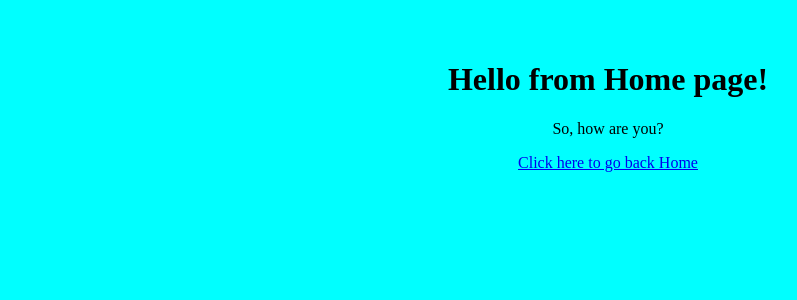
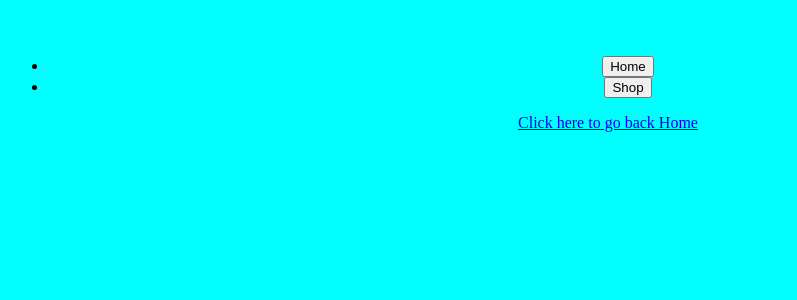
Before and after one commit to khalyruot/odin-shopping-cart, a React (Vite) app: page /home in a window 1280 px wide. Shown: the top 300 px of the page, without its empty margins (32-829 px from the left). Built offline with nearby package versions, Linux system fonts and the light colour scheme.

Commit message:
add button

```diff
--- a/src/Home.jsx
+++ b/src/Home.jsx
@@ -4,8 +4,25 @@ import { Link } from "react-router-dom";
 const Home = () => {
   return (
     <div>
-      <h1>Hello from Home page!</h1>
-      <p>So, how are you?</p>
+     <div id="top_menu_fix">
+            <nav class="navbar navbar-inverse navbar-fixed-top" >
+                        <div id="navbar">
+                          <div class="container-fluid">
+                            <div >
+                              <a id="Kong_Fu_Logo" class="navbar-brand"></a>
+                            </div>
+                          </div>
+
+                          <div>
+                            <ul class="nav navbar-nav" id="button_nav">
+                              <li><a href="#"><button id="homeTab">Home</button></a></li>
+                              <li><a href="#"><button id="menuTab">Shop</button></a></li>
+                            </ul>
+                          </div>
+                        </div>
+
+            </nav>
+        </div>
       <Link to="/">Click here to go back Home</Link>
       <Outlet />
     </div>
```
Also changed, not shown: src/App.jsx (indentation only).
